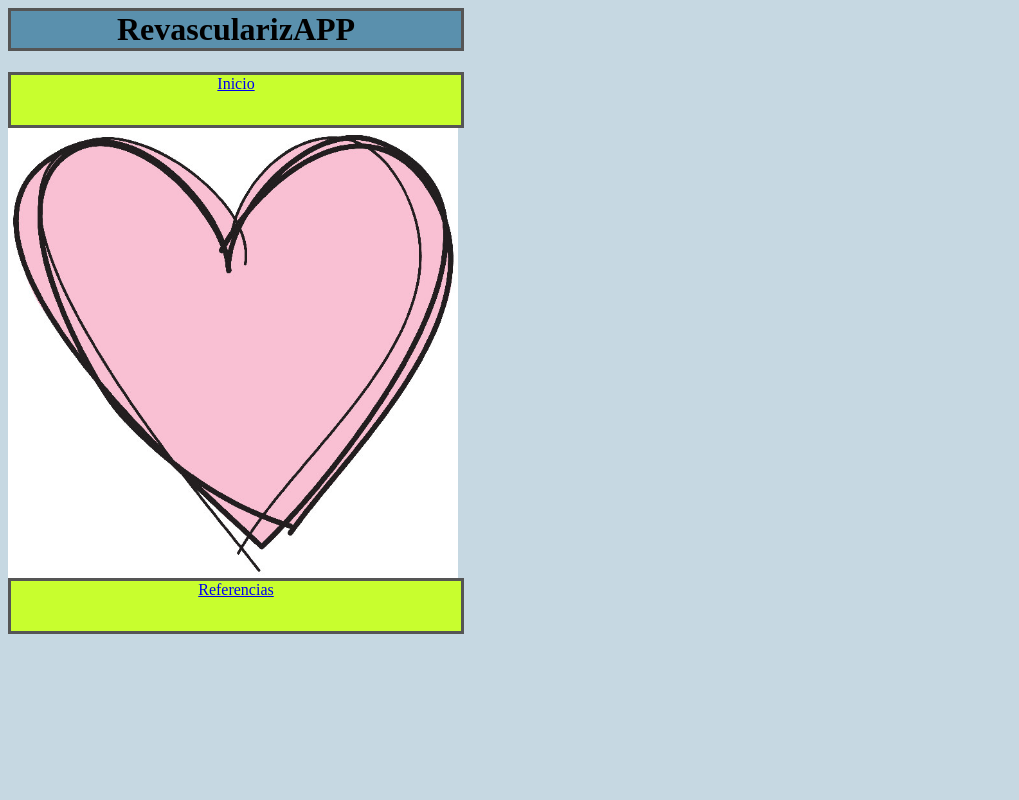
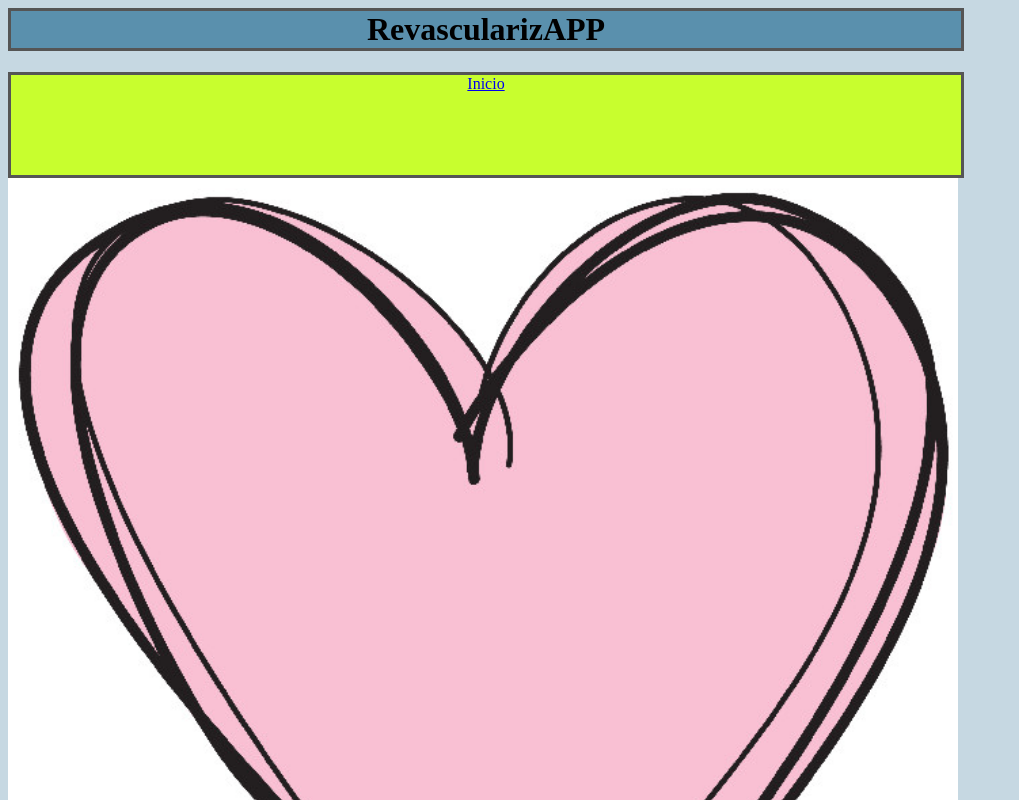
Before and after one commit to danigarciaiglesias/RevascularizAPP, a plain HTML site: page index.html in a window 1280 px wide. Shown: the top 800 px of the page, without its empty margins (0-1019 px from the left). Drawn offline with Linux system fonts and the light colour scheme.

Commit message:
Update index.html

```diff
--- a/index.html
+++ b/index.html
@@ -11,18 +11,18 @@
 body {
 	font:serif;
 	background-color: #C6D8E2;
-	width: 500px;
+	width: 1000px;
 }
 
-h1 {background-color:#5a90ad; width:450px; border: 3px solid #555; text-align:center}
-h2 {background-color:#AD775A; width:450px; border: 3px solid #555; text-align:center}
-h3 {background-color:#5AADA1; width:450px}
+h1 {background-color:#5a90ad; width:950px; border: 3px solid #555; text-align:center}
+h2 {background-color:#AD775A; width:950px; border: 3px solid #555; text-align:center}
+h3 {background-color:#5AADA1; width:950px}
 
-img {width: 450px}
+img {width: 950px;}
 
 .boton {
-	width: 450px;
-	height: 50px;
+	width: 950px;
+	height: 100px;
 	border: 3px solid #555;
 	background: #C8FE2E;
 	text-align:center;
```
